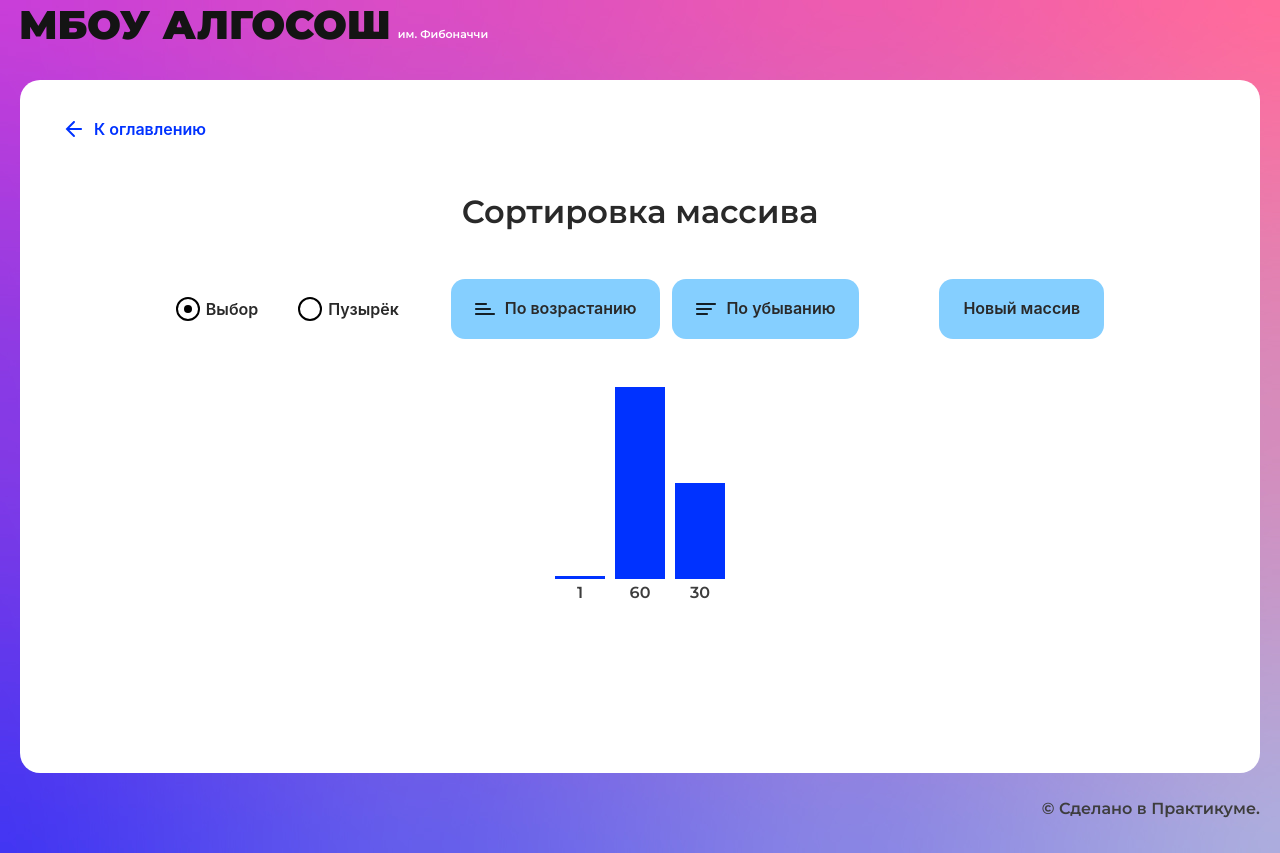
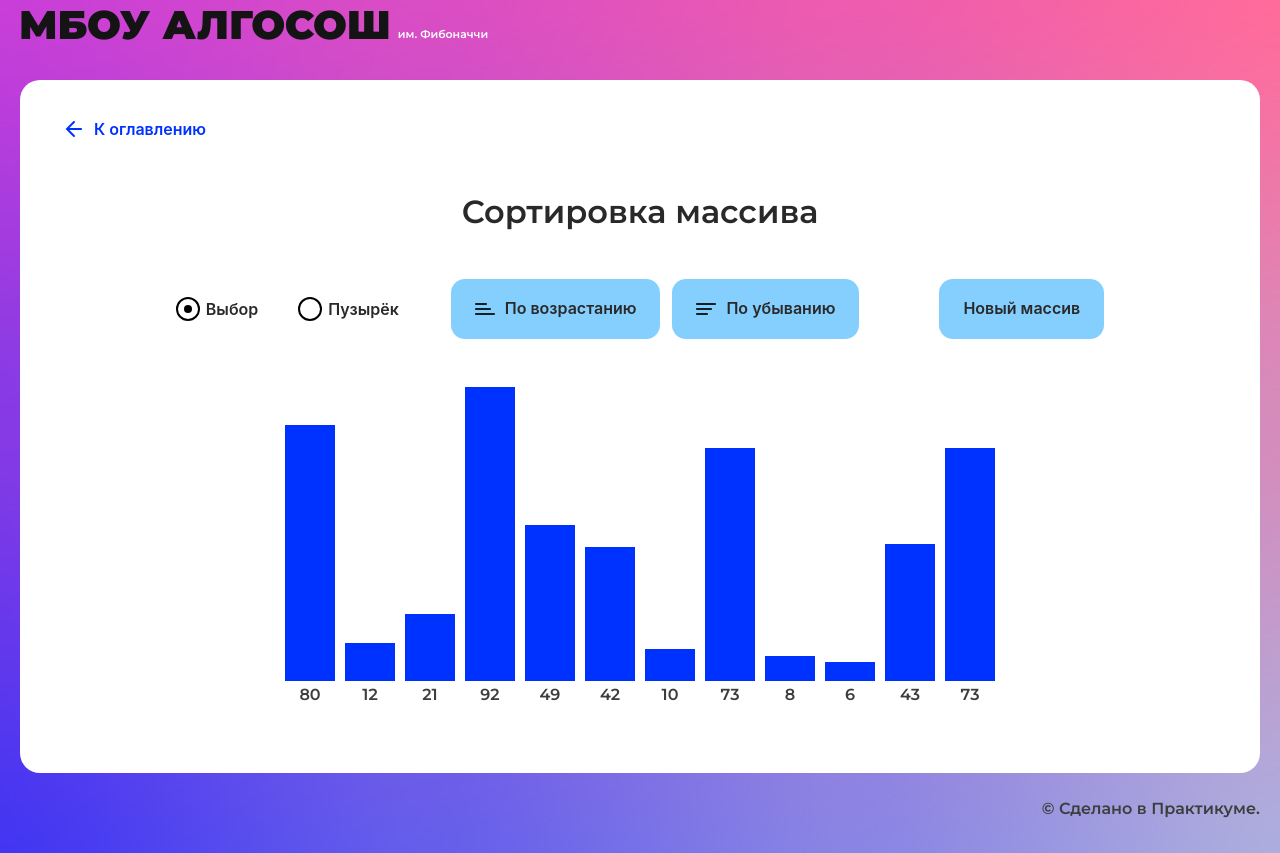
Before and after one commit to lizonkisel/algososh, a React (Create React App) app: page /sorting in a window 1280 px wide. Built offline with nearby package versions, Linux system fonts and the light colour scheme.

Commit message:
feat: add functions for rendering array on the page

```diff
--- a/src/components/sorting-page/sorting-page.tsx
+++ b/src/components/sorting-page/sorting-page.tsx
@@ -10,7 +10,44 @@ import { Column } from "../ui/column/column";
 
 export const SortingPage: React.FC = () => {
 
+  function randomArr() {
+    let arr = [];
 
+    let i = Math.floor(Math.random() * (17 - 3 + 1) + 3);
+
+    for (let j = 0; j < i; j++) {
+      let num = Math.floor(Math.random() * (100 - 0 + 1) + 0);
+      arr.push(num);
+    }
+
+    return arr;
+  };
+
+  const finishingArr = randomArr().map((value, i) => {
+    return (
+      <Column index={value} key={i}/>
+    )
+  });
+
+  function getColumns() {
+    const startingArr = randomArr();
+
+    const finishingArr = startingArr.map((value, i) => {
+      return (
+        <Column index={value} key={i}/>
+      )
+    });
+
+    return finishingArr;
+  };
+
+  function changeArr() {
+    console.log('azaza');
+    getColumns();
+  };
+
+  console.log(randomArr());
+  // setInterval(randomArr, 300);
 
   return (
     <SolutionLayout title="Сортировка массива">
@@ -25,13 +62,15 @@ export const SortingPage: React.FC = () => {
           <Button text='По убыванию' type='button' sorting={Direction.Descending} name='orderOfSorting'/>
         </fieldset>
 
-        <Button text='Новый массив' type='button'/>
+        <Button text='Новый массив' type='button' onClick={changeArr}/>
       </form>
 
       <section className={styles.visualArray}>
-        <Column index={1}/>
+        {/* <Column index={1}/>
         <Column index={60}/>
-        <Column index={30}/>
+        <Column index={30}/> */}
+        {/* {finishingArr} */}
+        {getColumns()}
       </section>
     </SolutionLayout>
   );
```
